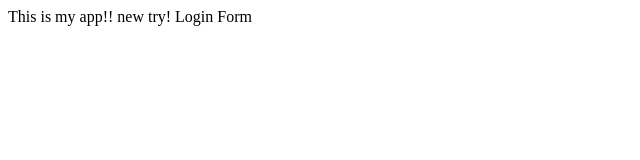
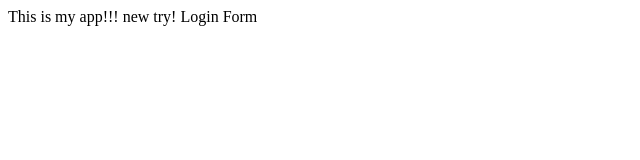
Before and after one commit to fekadu-addisu/myappsample, a plain HTML site: page index.html in a window 1280 px wide. Shown: the full height of the page, 0-640 px from the left. Drawn offline with Linux system fonts and the light colour scheme.

Commit message:
changed commit

```diff
--- a/index.html
+++ b/index.html
@@ -4,7 +4,7 @@
         <title>My App</title>
     </head>
     <body>
-        This is my app!!
+        This is my app!!!
         new try!
         Login Form
     </body>
```
